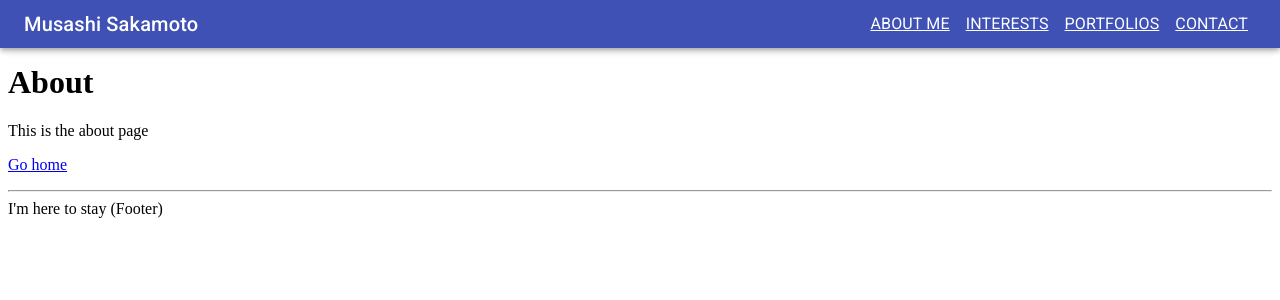
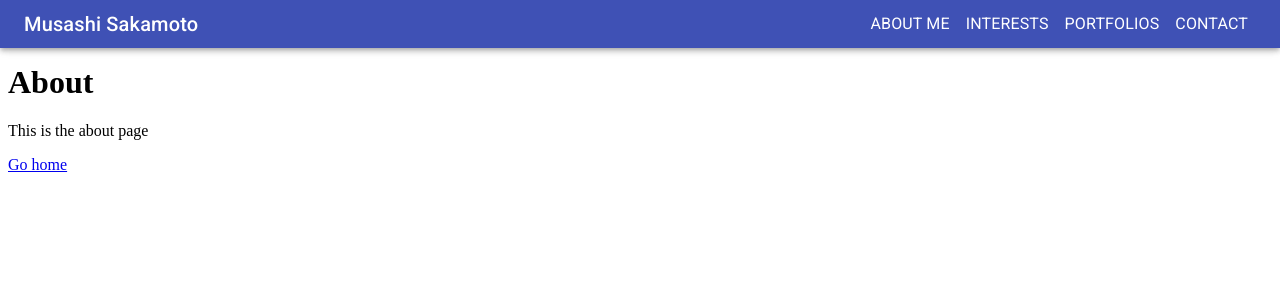
Before and after one commit to Musashi-Sakamoto/portfolio-website, a Next.js app: page /about in a window 1280 px wide. Shown: the top 300 px of the page. Built offline with nearby package versions, Linux system fonts and the light colour scheme.

Commit message:
outerlayout

```diff
--- a/components/Layout.tsx
+++ b/components/Layout.tsx
@@ -1,8 +1,8 @@
 import * as React from 'react'
-import Link from 'next/link'
 import Head from 'next/head'
-import { AppBar, Button, makeStyles, Toolbar, Typography, Box, Container, IconButton, Menu, MenuItem } from '@material-ui/core';
+import { AppBar, Button, makeStyles, Toolbar, Typography, Box, IconButton, Menu, MenuItem } from '@material-ui/core';
 import MoreIcon from '@material-ui/icons/MoreVert'
+import { Link } from 'react-scroll'
 
 const useStyles = makeStyles(theme => ({
   root: {
@@ -60,37 +60,42 @@ const Layout: React.FunctionComponent<Props> = ({
     >
       <MenuItem>
         <Button color="inherit">
-          <Link href="/about_me">
-            <a>
+          <Link to="about_me"
+            smooth={true}
+            offset={-50}
+            duration={500}
+            delay={500}>
             <Typography color="inherit">About me</Typography>
-            </a>
           </Link>
         </Button>
       </MenuItem>
       <MenuItem>
         <Button color="inherit">
-          <Link href="/interests">
-            <a>
+          <Link to="interests" smooth={true}
+            offset={-50}
+            duration={500}
+            delay={500}>
             <Typography color="inherit">Interests</Typography>
-            </a>
           </Link>
         </Button>
       </MenuItem>
       <MenuItem>
         <Button color="inherit">
-        <Link href="/portfolios">
-          <a>
+        <Link to="portfolios" smooth={true}
+            offset={-50}
+            duration={500}
+            delay={500}>
           <Typography color="inherit">Portfolios</Typography>
-          </a>
         </Link>
       </Button>
       </MenuItem>
       <MenuItem>
         <Button color="inherit">
-          <Link href="/contact">
-            <a>
+          <Link to="contact" smooth={true}
+            offset={-50}
+            duration={500}
+            delay={500}>
             <Typography color="inherit">Contact</Typography>
-            </a>
           </Link>
         </Button>
       </MenuItem>
@@ -112,34 +117,38 @@ const Layout: React.FunctionComponent<Props> = ({
 
             <div className={classes.sectionDesktop}>
               <Button color="inherit">
-                <Link href="/about_me">
-                  <a style={{ color: 'white' }}>
+                <Link to="about_me" smooth={true}
+                  offset={-50}
+                  duration={500}
+                  delay={500}>
                   <Typography color="inherit">About me</Typography>
-                  </a>
                 </Link>
               </Button>
 
               <Button color="inherit">
-                <Link href="/interests">
-                  <a style={{ color: 'white' }}>
+                <Link to="interests" smooth={true}
+                  offset={-50}
+                  duration={500}
+                  delay={500}>
                     <Typography color="inherit">Interests</Typography>
-                  </a>
                 </Link>
               </Button>
 
               <Button color="inherit">
-                <Link href="/portfolios">
-                  <a style={{ color: 'white' }}>
+                <Link to="portfolios" smooth={true}
+                  offset={-50}
+                  duration={500}
+                  delay={500}>
                     <Typography color="inherit">Portfolios</Typography>
-                  </a>
                 </Link>
               </Button>
 
               <Button color="inherit">
-                <Link href="/contact">
-                  <a style={{ color: 'white' }}>
+                <Link to="contact" smooth={true}
+                  offset={-50}
+                  duration={500}
+                  delay={500}>
                   <Typography color="inherit">Contact</Typography>
-                  </a>
                 </Link>
               </Button>
             </div>
@@ -160,10 +169,6 @@ const Layout: React.FunctionComponent<Props> = ({
           <Box marginTop={8}>
             {children}
           </Box>
-      <footer>
-        <hr />
-        <span>I'm here to stay (Footer)</span>
-      </footer>
     </div>
   )
 }
--- a/package.json
+++ b/package.json
@@ -13,12 +13,14 @@
     "fs-extra": "^9.0.0",
     "next": "latest",
     "react": "^16.12.0",
-    "react-dom": "^16.12.0"
+    "react-dom": "^16.12.0",
+    "react-scroll": "^1.7.16"
   },
   "devDependencies": {
     "@types/node": "^12.12.21",
     "@types/react": "^16.9.16",
     "@types/react-dom": "^16.9.4",
+    "@types/react-scroll": "^1.5.5",
     "typescript": "3.7.3"
   },
   "license": "ISC"
```
Also changed, not shown: pages/index.tsx (+9 -0 lines), 1 other file (tests, documents, lock files or other folders). Lines whose indentation alone changed are shown as unchanged.
